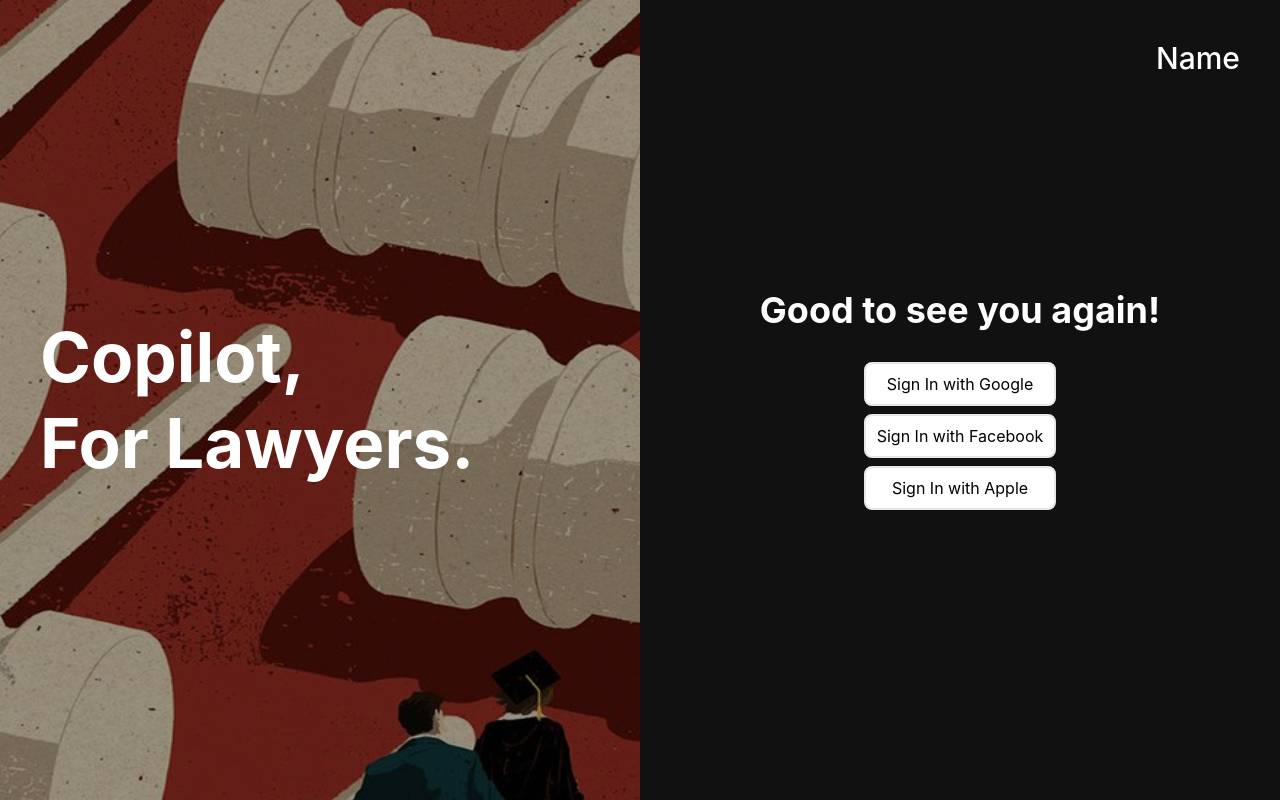
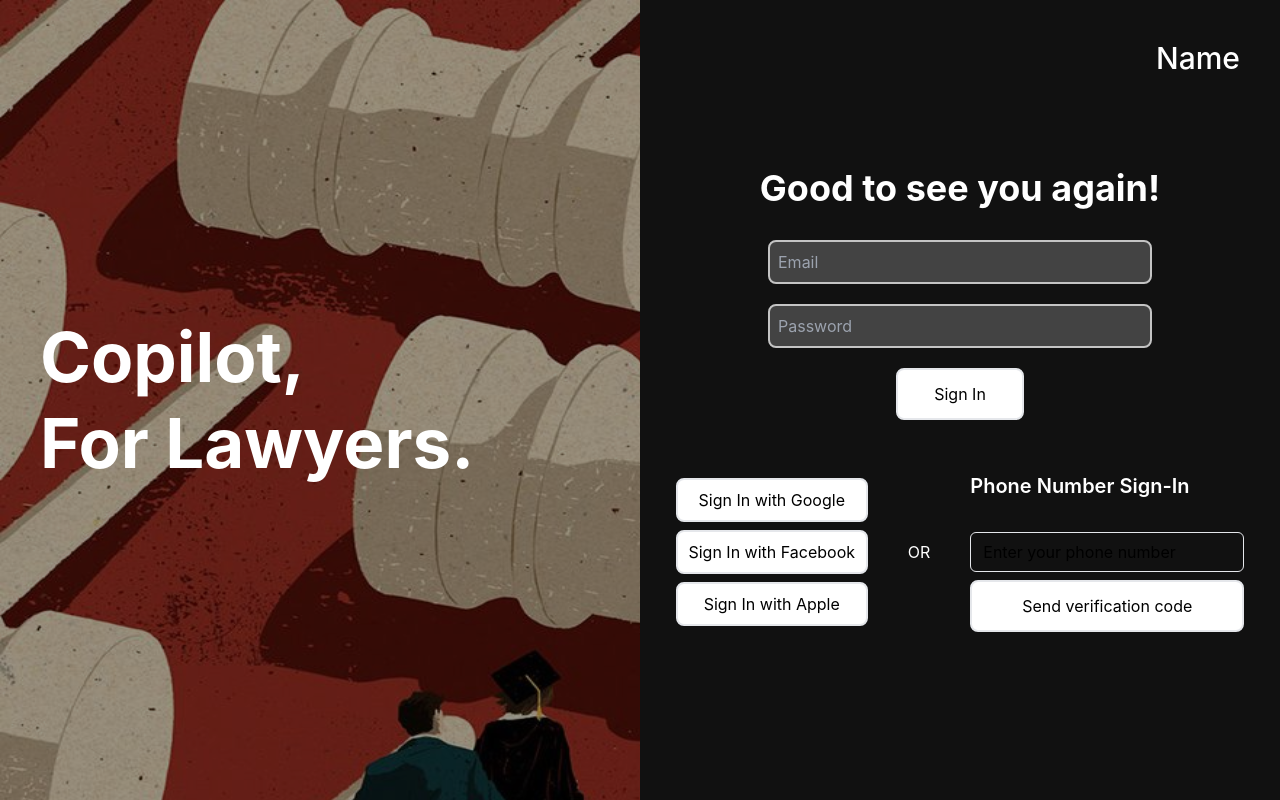
Before and after one commit to Jyoproject/Frontend, a React (Create React App) app: page /signin in a window 1280 px wide. Built offline with nearby package versions, Linux system fonts and the light colour scheme; no server answers.

Commit message:
updated signin page with email/password & sms options

```diff
--- /dev/null
+++ b/src/components/Auth/EmailPasswordSignIn.jsx
@@ -0,0 +1,46 @@
+import React, { useState } from 'react';
+import { Link, useNavigate } from 'react-router-dom';
+import { getAuth, signInWithEmailAndPassword } from 'firebase/auth';
+
+const EmailPasswordSignIn = () => {
+	const [email, setEmail] = useState('');
+	const [password, setPassword] = useState('');
+	const navigate = useNavigate();
+
+	const handleSignIn = async (event) => {
+		event.preventDefault();
+		const auth = getAuth();
+		try {
+			await signInWithEmailAndPassword(auth, email, password);
+			navigate('/chat'); // Redirect to your desired page after successful authentication
+		} catch (error) {
+			console.error('Error signing in with email and password:', error);
+		}
+	};
+
+	return (
+		<div className=''>
+			<form onSubmit={handleSignIn} className='flex flex-col justify-center items-center gap-5'>
+				<input
+					type="email"
+					placeholder="Email"
+					value={email}
+					onChange={(e) => setEmail(e.target.value)}
+					className="rounded-lg border-2 border-[#C4C4C4] bg-[#D6D6D6] bg-opacity-25 w-96 p-2 focus:outline-none"
+				/>
+				<input
+					type="password"
+					placeholder="Password"
+					value={password}
+					onChange={(e) => setPassword(e.target.value)}
+					className="rounded-lg border-2 border-[#C4C4C4] bg-[#D6D6D6] bg-opacity-25 w-96 p-2 focus:outline-none"
+				/>
+				<button type="submit" className=' border-2 cursor-pointer rounded-lg  flex flex-row items-center justify-center py-3 px-4 w-32 bg-white text-black dark:bg-black dark:text-white'>
+					Sign In
+				</button>
+			</form>
+		</div>
+	);
+};
+
+export default EmailPasswordSignIn;
--- /dev/null
+++ b/src/components/Auth/PhoneSignIn.jsx
@@ -0,0 +1,67 @@
+import React, { useState } from 'react';
+import { useNavigate } from 'react-router-dom';
+import { getAuth, signInWithPhoneNumber } from 'firebase/auth';
+
+const PhoneSignIn = () => {
+	const [phoneNumber, setPhoneNumber] = useState('');
+	const [verificationCode, setVerificationCode] = useState('');
+	const [confirmationResult, setConfirmationResult] = useState(null);
+	const navigate = useNavigate();
+
+	const handlePhoneNumberSubmit = async (event) => {
+		event.preventDefault();
+		const auth = getAuth();
+		try {
+			const confirmation = await signInWithPhoneNumber(auth, phoneNumber);
+			setConfirmationResult(confirmation);
+		} catch (error) {
+			console.error('Error sending SMS verification:', error);
+		}
+	};
+
+	const handleVerificationCodeSubmit = async (event) => {
+		event.preventDefault();
+		try {
+			await confirmationResult.confirm(verificationCode);
+			navigate('/chat'); // Redirect to your desired page after successful authentication
+		} catch (error) {
+			console.error('Error confirming verification code:', error);
+		}
+	};
+
+  	return (
+		<div className='flex flex-col  gap-8'>
+			<div className='text-xl font-semibold'>
+				Phone Number Sign-In
+			</div>
+			{!confirmationResult ? (
+				<form onSubmit={handlePhoneNumberSubmit} className='flex flex-col justify-center items-center gap-2'>
+					<input
+						type="text"
+						placeholder="Enter your phone number"
+						value={phoneNumber}
+						onChange={(e) => setPhoneNumber(e.target.value)}
+						className='flex-auto appearance-none rounded-md bg-transparent border  px-3 py-[calc(theme(spacing.2)-1px)] placeholder:text-black focus:outline-none'
+					/>
+					<button type="submit" className=' w-full border-2 cursor-pointer rounded-lg  flex flex-row items-center justify-center py-3 px-4 bg-white text-black dark:bg-black dark:text-white'>
+						Send verification code
+					</button>
+				</form>
+			) : (
+				<form onSubmit={handleVerificationCodeSubmit}>
+					<input
+						type="text"
+						placeholder="Enter verification code"
+						value={verificationCode}
+						onChange={(e) => setVerificationCode(e.target.value)}
+					/>
+					<button type="submit" className=' border-2 cursor-pointer rounded-lg  flex flex-row items-center justify-center py-3 px-4 bg-white text-black dark:bg-black dark:text-white'>
+						Verify code
+					</button>
+				</form>
+			)}
+		</div>
+  	);
+};
+
+export default PhoneSignIn;
--- a/src/components/Auth/SignIn.jsx
+++ b/src/components/Auth/SignIn.jsx
@@ -6,15 +6,11 @@
 import { useNavigate } from 'react-router-dom';
 
 import { Link } from 'react-router-dom';
+import PhoneSignIn from "./PhoneSignIn";
+import EmailPasswordSignIn from "./EmailPasswordSignIn";
 
 const Signin = () => {
 	const navigate = useNavigate();
-
-
-
-	// const handleSignIn = () => {
-	// 	signIn('google', {callbackUrl: '/app/dashboard'})
-	// }
 	const [value,setValue] = useState('')
 	const googleSignin =()=>{
 		signInWithPopup(auth, googleProvider)
@@ -119,18 +115,10 @@
 					<div className="font-bold text-4xl">
 						Good to see you again!
 					</div>
-					{/* <div className="flex flex-col gap-6">
-						<input
-							type="email"
-							placeholder="Email"
-							className="rounded-lg border-2 border-[#C4C4C4] bg-[#D6D6D6] bg-opacity-25 w-96 p-2 focus:outline-none"
-						/>
-						<input
-							type="password"
-							placeholder="Password"
-							className="rounded-lg border-2 border-[#C4C4C4] bg-[#D6D6D6] bg-opacity-25 w-96 p-2 focus:outline-none"
-						/>
-					</div> */}
+					<div>
+						<EmailPasswordSignIn />
+					</div>
+					<div className="flex flex-row items-center justify-center gap-10 mt-5">
 						<div className="flex flex-col items-center gap-2 ">
 							<div onClick={googleSignin}  className="bg-white dark:bg-black dark:text-white text-black border-2 cursor-pointer w-48 flex flex-row items-center justify-center pt-2 pb-2 rounded-lg">
 								Sign In with Google
@@ -141,11 +129,16 @@
 							<div onClick={appleSignin}  className="bg-white dark:bg-black dark:text-white text-black border-2 cursor-pointer w-48 flex flex-row items-center justify-center pt-2 pb-2 rounded-lg">
 								Sign In with Apple
 							</div>
-						{/* onClick={() => handleSignIn()} */}
-						{/* <div onClick={() => handleSignOut()} className="border-2 cursor-pointer rounded-lg w-48 flex flex-row items-center justify-center pt-2 pb-2">
-							Sign Up
-						</div> */}
 						</div>
+						<div>
+							OR
+						</div>
+						<div>
+							<PhoneSignIn />
+						</div>
+
+					</div>
+
 				</div>
 			</div>
 		</div>
--- a/src/components/Auth/SignIn_M.jsx
+++ b/src/components/Auth/SignIn_M.jsx
@@ -4,7 +4,7 @@
 import {signInWithPopup,FacebookAuthProvider, OAuthProvider} from "firebase/auth";
 import {auth, googleProvider, facebookProvider, appleProvider} from "../../firebase";
 import { useNavigate } from 'react-router-dom';
-
+import PhoneSignIn from "./PhoneSignIn";
 import { Link } from 'react-router-dom';
 
 
@@ -128,6 +128,12 @@
 							Sign In with Apple
 						</div>
 					</div>
+					<div>
+						OR
+					</div>
+					<div>
+						<PhoneSignIn />
+					</div>
 				</div>
 		</div>
 	)
--- a/src/components/Chat/Chat.jsx
+++ b/src/components/Chat/Chat.jsx
@@ -1,25 +1,15 @@
 import React, { useState, useEffect } from 'react';
-import { Link, useNavigate } from 'react-router-dom';
+import { Link } from 'react-router-dom';
 import Layout from './Layout';
-import {  signOut } from "firebase/auth";
 import { db, auth } from "../../firebase";
 import { collection, getDocs, where, addDoc  } from "firebase/firestore";
 import Dropdown from '../Modules/Menu';
 
 const Chat = () => {
 	const currentUser = auth.currentUser;
-	const navigate = useNavigate();
   const [chatInstances, setChatInstances] = useState([]);
   const [activeChatId, setActiveChatId] = useState(null);
 
-	const handleSignOut = () => {
-		signOut(auth).then(() => {
-			navigate('/');
-			// Sign-out successful.
-		}).catch((error) => {
-		  console.log(error)
-	  });
-	}
 	const createNewChat = async () => {
     try {
       const newChatRef = await addDoc(collection(db, 'chats'), {
@@ -98,9 +88,6 @@
           </div>
           <div className='bottom-0 '>
             <Dropdown />
-            <div className='' onClick={handleSignOut}>
-	    {currentUser?.displayName}
-            </div>
           </div>
         </div>
         <div className='w-full py-4 px-6 bg-zinc-700 justify-center flex '>
--- a/src/components/Footer/Footer.jsx
+++ b/src/components/Footer/Footer.jsx
@@ -2,7 +2,7 @@
 import { Container } from '../Lib/Container'
 // import { Logo } from '../comp/Logo'
 import { NavLink } from '../Lib/NavLink'
-import { Link, useLocation } from 'react-router-dom';
+import { useLocation } from 'react-router-dom';
 
 
 const Footer = () => {
@@ -15,7 +15,7 @@
 			{ signin || chat ?
 				<></>
 				:
-				<footer className="bg-footer">
+				<footer className="bg-footer dark:bg-[#1c1c1c]">
 					<Container className={undefined}>
 						<div className="pt-16 flex flex-col items-center">
 							<div className="mx-auto h-10 w-auto flex items-center justify-center font-bold text-2xl text-white" >
--- a/src/firebase.js
+++ b/src/firebase.js
@@ -2,7 +2,7 @@
 import { initializeApp } from "firebase/app";
 import { getAnalytics } from "firebase/analytics";
 import { getFirestore } from "firebase/firestore";
-import {getAuth, GoogleAuthProvider, FacebookAuthProvider, OAuthProvider, setPersistence, browserSessionPersistence} from "firebase/auth";
+import {getAuth, GoogleAuthProvider, FacebookAuthProvider, OAuthProvider, setPersistence, browserSessionPersistence, RecaptchaVerifier} from "firebase/auth";
 // TODO: Add SDKs for Firebase products that you want to use
 // https://firebase.google.com/docs/web/setup#available-libraries
 
@@ -37,4 +37,6 @@
     console.error('Error setting auth persistence:', error);
   });
 
+
+
 const analytics = getAnalytics(app);
```
Lines whose indentation alone changed are shown as unchanged.
